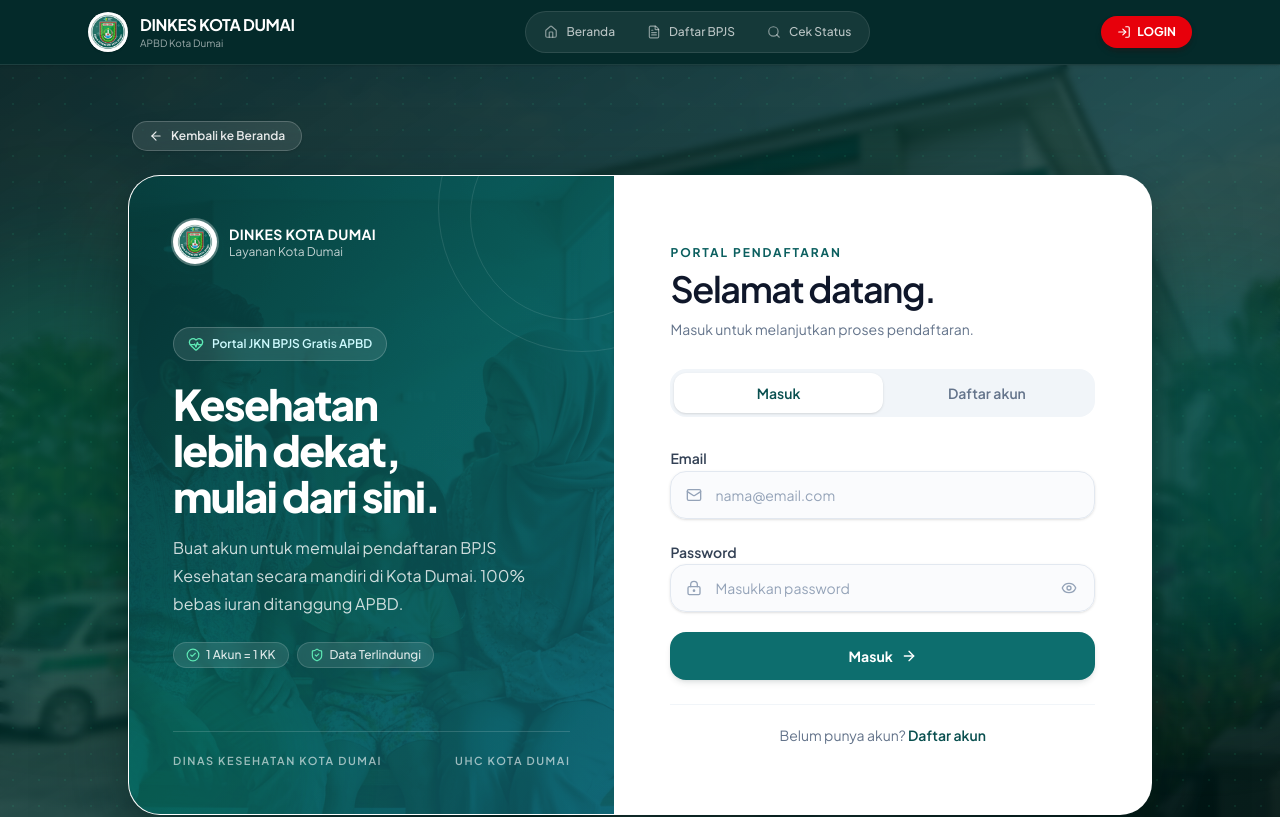
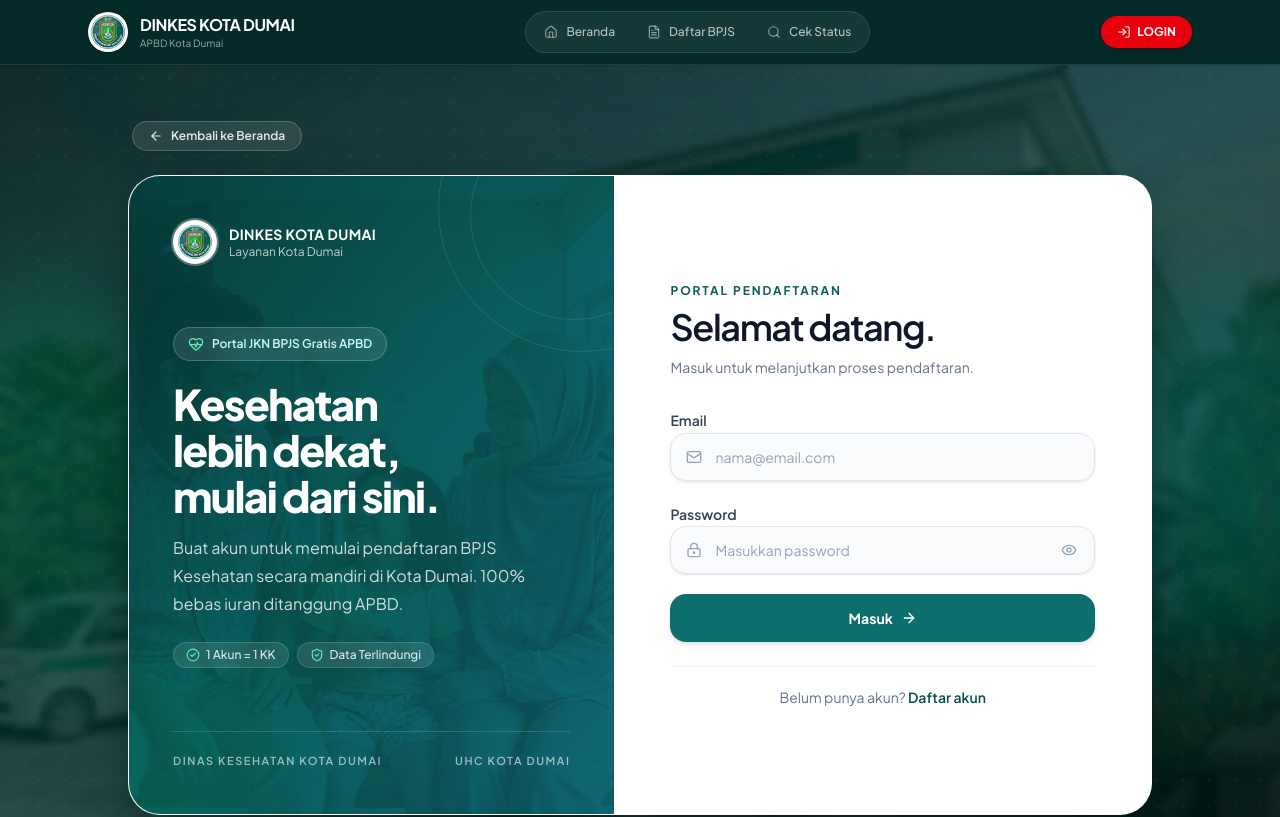
Before and after one commit to robbyaryasaputra/project-kp, a React (Vite) app: page /login in a window 1280 px wide. Shown: the top 817 px of the page. Built offline with nearby package versions, Linux system fonts and the light colour scheme.

Commit message:
Login Public 1.4

```diff
--- a/src/pages/public/AuthPage.jsx
+++ b/src/pages/public/AuthPage.jsx
@@ -255,46 +255,7 @@ export default function AuthPage() {
               </p>
             </div>
 
-            <div
-              className="mb-7 grid grid-cols-2 rounded-xl bg-neutral-100 p-1"
-              role="tablist"
-              aria-label="Pilih masuk atau daftar"
-            >
-              <button
-                type="button"
-                role="tab"
-                id="login-tab"
-                aria-selected={tab === "login"}
-                aria-controls="auth-panel"
-                onClick={() => changeTab("login")}
-                className={`min-h-10 rounded-lg px-3 text-sm font-semibold transition-colors duration-200 focus-visible:outline-none focus-visible:ring-2 focus-visible:ring-primary-500 focus-visible:ring-offset-2 ${tab === "login"
-                    ? "bg-white text-primary-700 shadow-sm"
-                    : "text-neutral-500 hover:text-neutral-800"
-                  }`}
-              >
-                Masuk
-              </button>
-              <button
-                type="button"
-                role="tab"
-                id="register-tab"
-                aria-selected={tab === "register"}
-                aria-controls="auth-panel"
-                onClick={() => changeTab("register")}
-                className={`min-h-10 rounded-lg px-3 text-sm font-semibold transition-colors duration-200 focus-visible:outline-none focus-visible:ring-2 focus-visible:ring-primary-500 focus-visible:ring-offset-2 ${tab === "register"
-                    ? "bg-white text-primary-700 shadow-sm"
-                    : "text-neutral-500 hover:text-neutral-800"
-                  }`}
-              >
-                Daftar akun
-              </button>
-            </div>
-
-            <div
-              id="auth-panel"
-              role="tabpanel"
-              aria-labelledby={tab === "login" ? "login-tab" : "register-tab"}
-            >
+            <div id="auth-panel">
               {tab === "login" ? (
                 <form onSubmit={handleLogin} className="space-y-5">
                   <div className="space-y-2">
```
